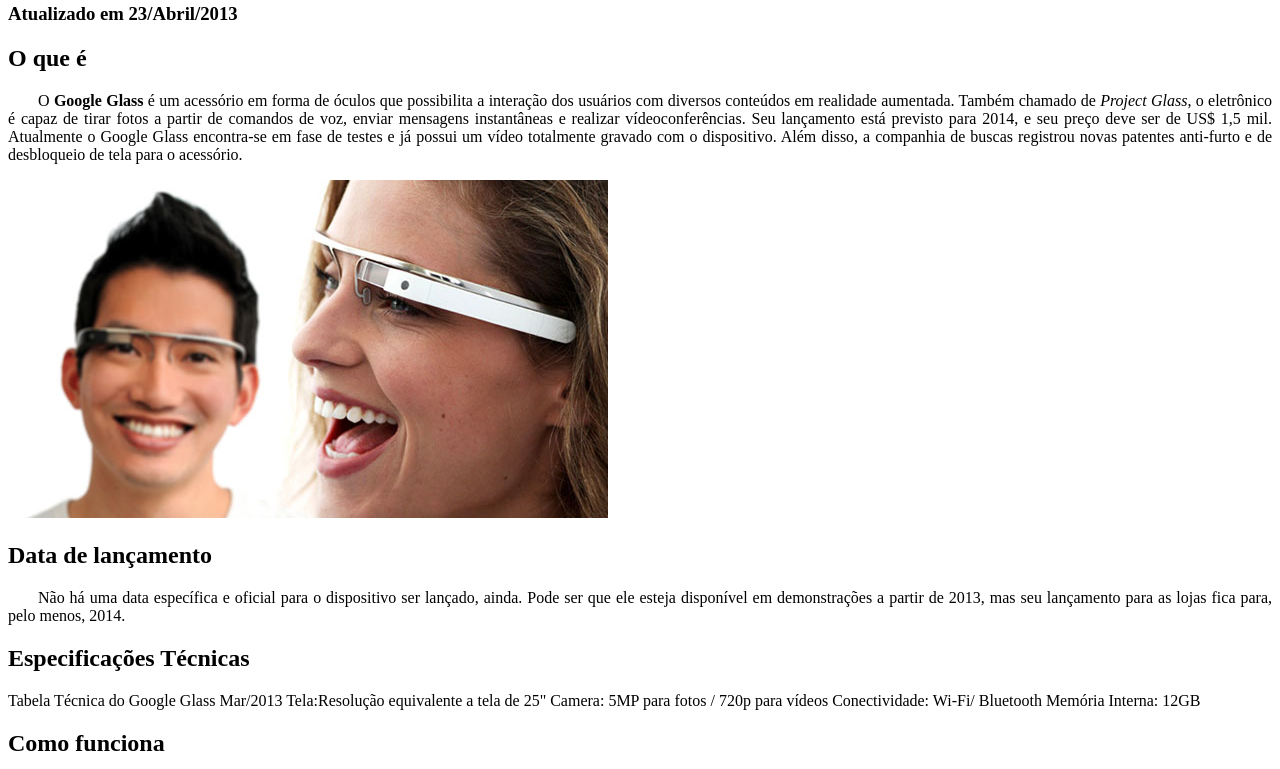
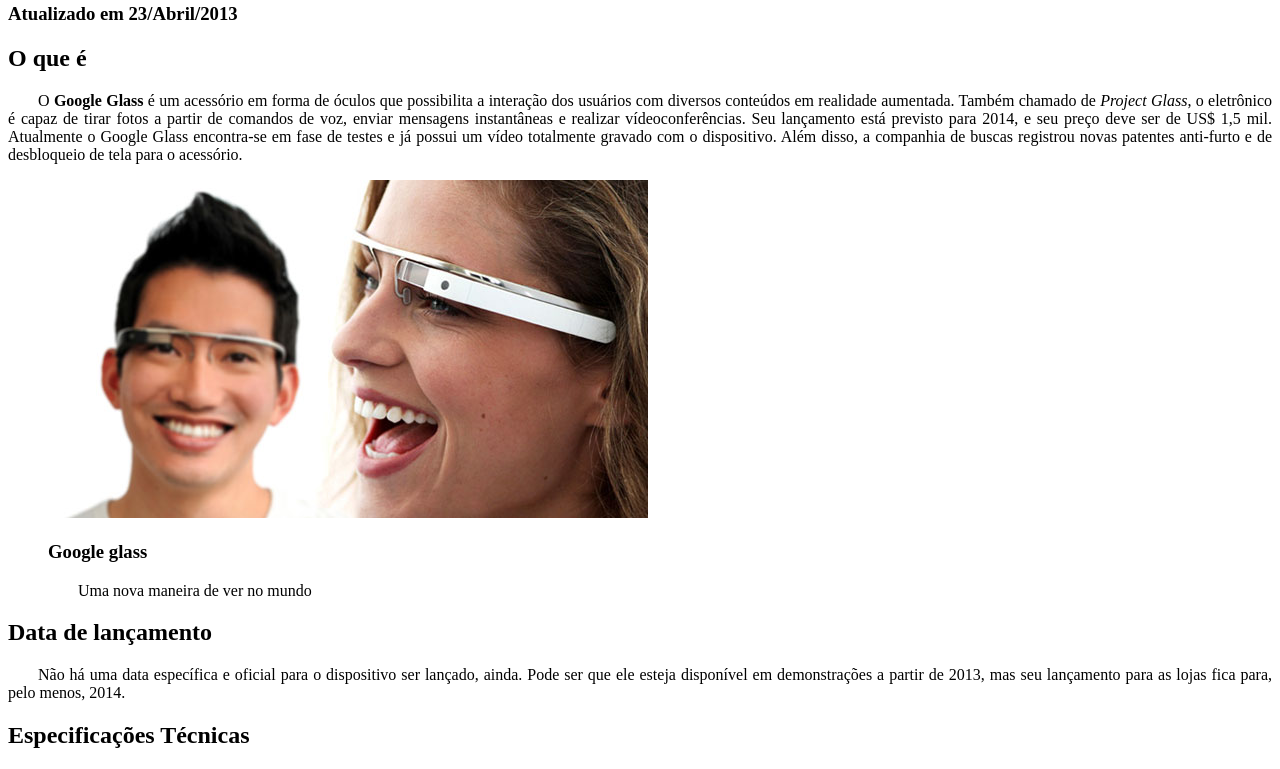
Before and after one commit to giovannipacellirib/GoogleGlass, a plain HTML site: page projeto-glass-html5/index.html in a window 1280 px wide. Shown: the part 416-1185 px from the top of the page. Drawn offline with Linux system fonts and the light colour scheme.

Commit message:
image caption

```diff
--- a/projeto-glass-html5/index.html
+++ b/projeto-glass-html5/index.html
@@ -39,7 +39,13 @@
         anti-furto e de desbloqueio de tela para o acessório.
       </p>
 
-      <img src="./_imagens/glass-quadro-homem-mulher.jpg" />
+      <figure>
+        <img src="./_imagens/glass-quadro-homem-mulher.jpg" />
+        <figcaption>
+          <h3>Google glass</h3>
+          <p>Uma nova maneira de ver no mundo</p>
+        </figcaption>
+      </figure>
 
       <h2>Data de lançamento</h2>
       <p>
```
